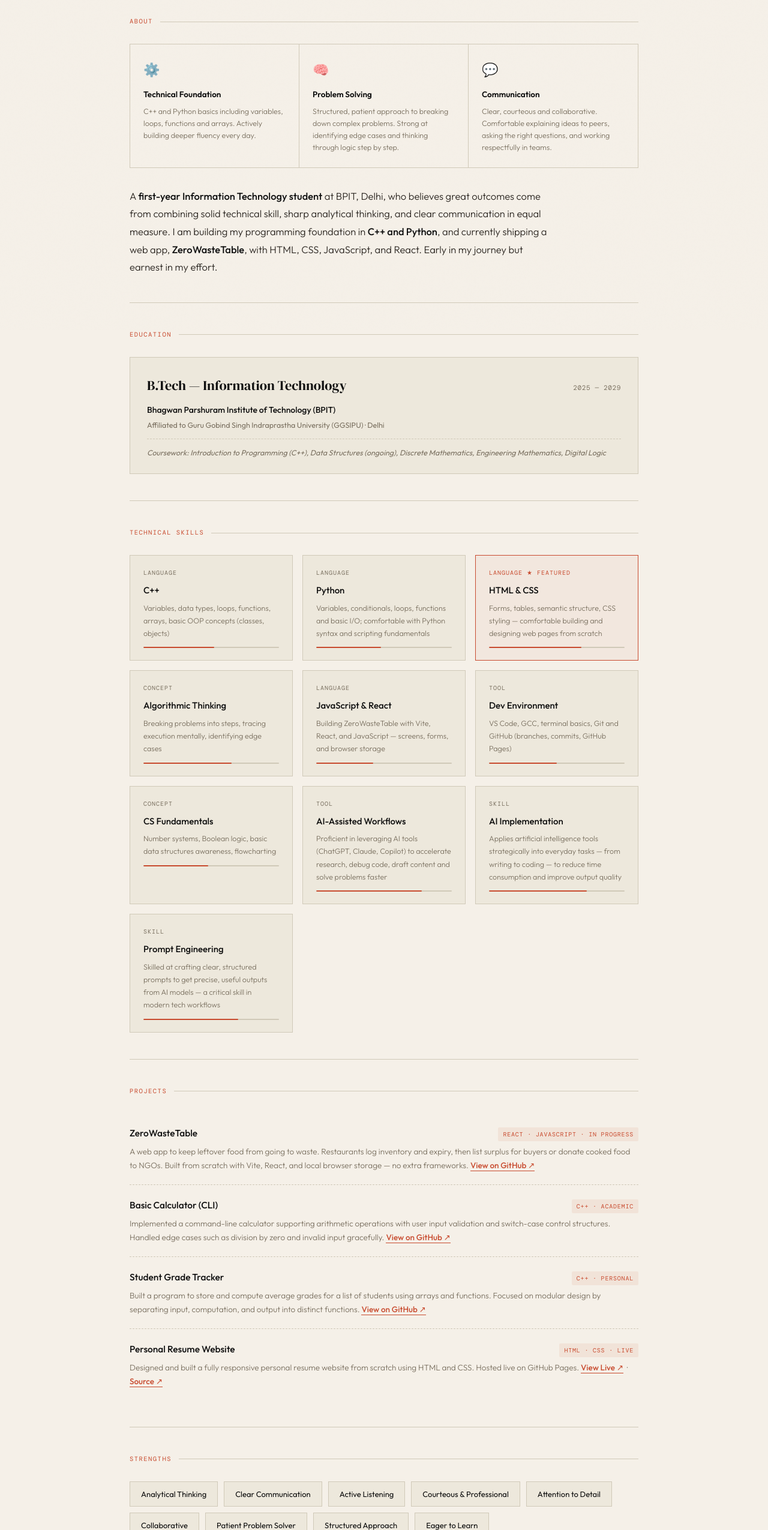
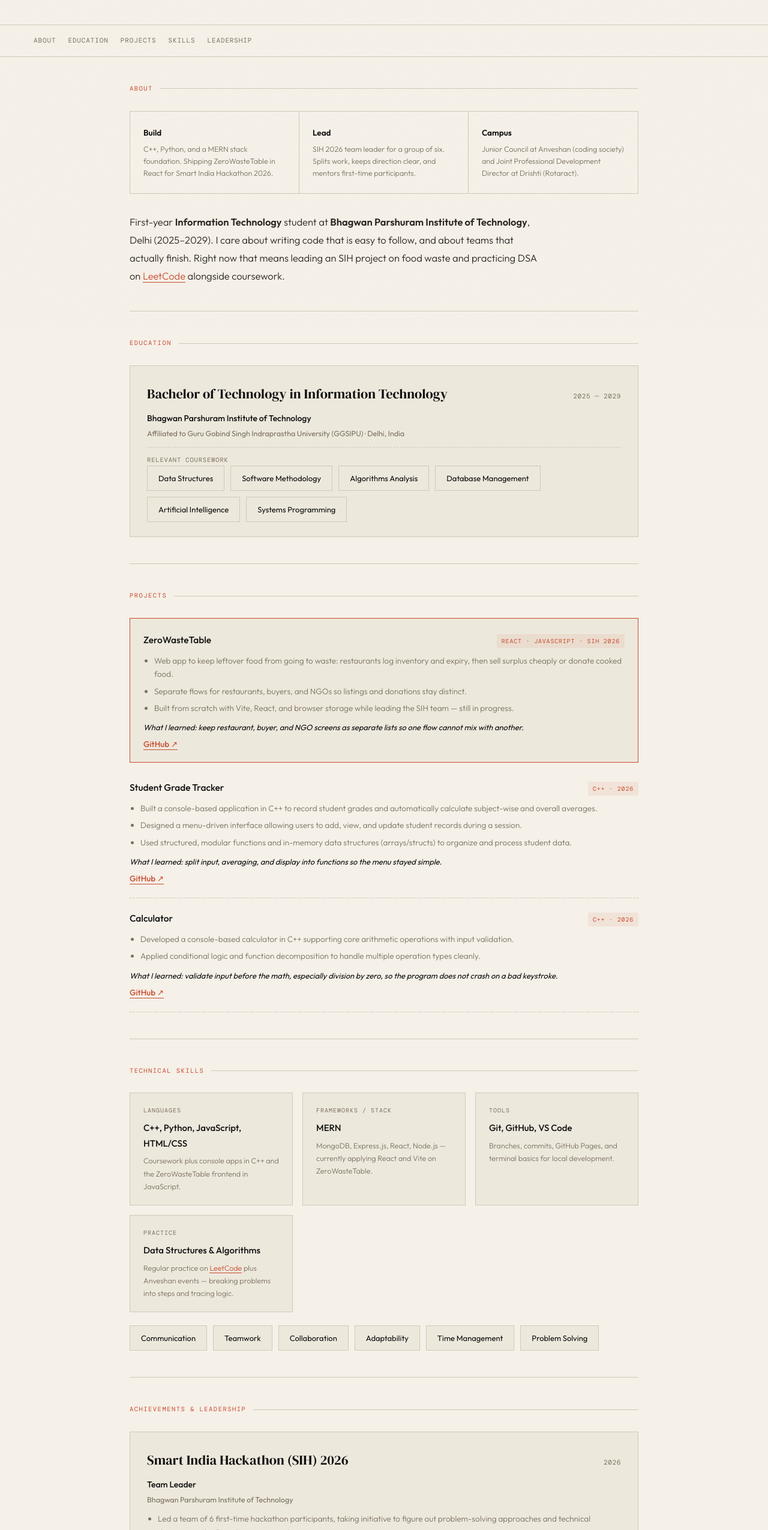
Before and after one commit to Manajain20/RESUME-MANAN-JAIN, a plain HTML site: page index.html in a window 1280 px wide. Shown: the part 250-2800 px from the top of the page at 60% size. Drawn offline with nearby package versions, Linux system fonts and the light colour scheme; a web font is replaced by a local one.

Commit message:
Align the portfolio with the resume and add a PDF download.
Include LeetCode, leadership, ZeroWasteTable, and a downloadable resume file.

```diff
--- a/index.html
+++ b/index.html
@@ -3,211 +3,206 @@
 <head>
   <meta charset="UTF-8" />
   <meta name="viewport" content="width=device-width, initial-scale=1.0"/>
-  <title>Manan Jain — Resume</title>
+  <title>Manan Jain — Portfolio</title>
   <link href="https://fonts.googleapis.com/css2?family=DM+Serif+Display:ital@0;1&family=DM+Mono:wght@300;400;500&family=Outfit:wght@300;400;500;600&display=swap" rel="stylesheet"/>
   <link rel="stylesheet" href="styles.css"/>
-
 </head>
 <body>
 
 <header>
   <div class="name-block">
     <h1>Manan <em>Jain</em></h1>
-    <p class="tagline">First-Year IT Student &nbsp;&middot;&nbsp; Thinker &nbsp;&middot;&nbsp; Communicator &nbsp;&middot;&nbsp; Builder in Progress</p>
+    <p class="tagline">B.Tech IT &nbsp;&middot;&nbsp; SIH 2026 Team Leader &nbsp;&middot;&nbsp; BPIT, Delhi</p>
   </div>
   <div class="contact-block">
-    <div>&#128205; Delhi, India</div>
+    <div>Delhi, India</div>
+    <div><a href="tel:+918700076015">8700076015</a></div>
     <div><a href="mailto:manan20082002@gmail.com">manan20082002@gmail.com</a></div>
-    <div><a href="https://github.com/Manajain20" target="_blank" rel="noopener">github.com/Manajain20</a></div>
-    <div><a href="https://www.linkedin.com/in/manan-jain-89a12937b" target="_blank" rel="noopener">linkedin.com/in/manan-jain</a></div>
+    <div><a href="https://www.linkedin.com/in/manan-jain-89a12937b" target="_blank" rel="noopener">LinkedIn</a></div>
+    <div><a href="https://github.com/Manajain20" target="_blank" rel="noopener">GitHub</a></div>
+    <div><a href="https://leetcode.com/u/Mananjain_20/" target="_blank" rel="noopener">LeetCode</a></div>
+    <div><a class="resume-btn" href="MananJainResume.pdf" download>Download resume</a></div>
   </div>
 </header>
 
+<nav class="site-nav" aria-label="Sections">
+  <a href="#about">About</a>
+  <a href="#education">Education</a>
+  <a href="#projects">Projects</a>
+  <a href="#skills">Skills</a>
+  <a href="#leadership">Leadership</a>
+</nav>
+
 <div class="page">
 
-  <!-- About -->
-  <section>
+  <section id="about">
     <div class="section-label">About</div>
     <div class="pillars">
       <div class="pillar">
-        <div class="pillar-icon">&#9881;&#65039;</div>
-        <div class="pillar-title">Technical Foundation</div>
-        <div class="pillar-desc">C++ and Python basics including variables, loops, functions and arrays. Actively building deeper fluency every day.</div>
+        <div class="pillar-title">Build</div>
+        <div class="pillar-desc">C++, Python, and a MERN stack foundation. Shipping ZeroWasteTable in React for Smart India Hackathon 2026.</div>
       </div>
       <div class="pillar">
-        <div class="pillar-icon">&#129504;</div>
-        <div class="pillar-title">Problem Solving</div>
-        <div class="pillar-desc">Structured, patient approach to breaking down complex problems. Strong at identifying edge cases and thinking through logic step by step.</div>
+        <div class="pillar-title">Lead</div>
+        <div class="pillar-desc">SIH 2026 team leader for a group of six. Splits work, keeps direction clear, and mentors first-time participants.</div>
       </div>
       <div class="pillar">
-        <div class="pillar-icon">&#128172;</div>
-        <div class="pillar-title">Communication</div>
-        <div class="pillar-desc">Clear, courteous and collaborative. Comfortable explaining ideas to peers, asking the right questions, and working respectfully in teams.</div>
+        <div class="pillar-title">Campus</div>
+        <div class="pillar-desc">Junior Council at Anveshan (coding society) and Joint Professional Development Director at Drishti (Rotaract).</div>
       </div>
     </div>
     <p class="about-text">
-      A <strong>first-year Information Technology student</strong> at BPIT, Delhi, who believes great outcomes come from combining solid technical skill, sharp analytical thinking, and clear communication in equal measure. I am building my programming foundation in <strong>C++ and Python</strong>, and currently shipping a web app, <strong>ZeroWasteTable</strong>, with HTML, CSS, JavaScript, and React. Early in my journey but earnest in my effort.
+      First-year <strong>Information Technology</strong> student at <strong>Bhagwan Parshuram Institute of Technology</strong>, Delhi (2025–2029). I care about writing code that is easy to follow, and about teams that actually finish. Right now that means leading an SIH project on food waste and practicing DSA on <a href="https://leetcode.com/u/Mananjain_20/" target="_blank" rel="noopener">LeetCode</a> alongside coursework.
     </p>
   </section>
 
-  <!-- Education -->
-  <section>
+  <section id="education">
     <div class="section-label">Education</div>
     <div class="edu-card">
       <div class="edu-row">
-        <div class="edu-degree">B.Tech &mdash; Information Technology</div>
+        <div class="edu-degree">Bachelor of Technology in Information Technology</div>
         <div class="edu-year">2025 &mdash; 2029</div>
       </div>
-      <div class="edu-college">Bhagwan Parshuram Institute of Technology (BPIT)</div>
-      <div class="edu-university">Affiliated to Guru Gobind Singh Indraprastha University (GGSIPU) &middot; Delhi</div>
-      <div class="edu-note">Coursework: Introduction to Programming (C++), Data Structures (ongoing), Discrete Mathematics, Engineering Mathematics, Digital Logic</div>
-    </div>
-  </section>
-
-  <!-- Technical Skills -->
-  <section>
-    <div class="section-label">Technical Skills</div>
-    <div class="skills-grid">
-      <div class="skill-card">
-        <div class="skill-card-label">Language</div>
-        <div class="skill-card-title">C++</div>
-        <div class="skill-card-desc">Variables, data types, loops, functions, arrays, basic OOP concepts (classes, objects)</div>
-        <div class="skill-bar"><div class="skill-bar-fill" style="width:52%"></div></div>
-      </div>
-      <div class="skill-card">
-        <div class="skill-card-label">Language</div>
-        <div class="skill-card-title">Python</div>
-        <div class="skill-card-desc">Variables, conditionals, loops, functions and basic I/O; comfortable with Python syntax and scripting fundamentals</div>
-        <div class="skill-bar"><div class="skill-bar-fill" style="width:48%"></div></div>
-      </div>
-      <div class="skill-card" style="border-color: var(--accent); background: rgba(200,75,47,0.05);">
-        <div class="skill-card-label" style="color: var(--accent);">Language ★ Featured</div>
-        <div class="skill-card-title">HTML &amp; CSS</div>
-        <div class="skill-card-desc">Forms, tables, semantic structure, CSS styling — comfortable building and designing web pages from scratch</div>
-        <div class="skill-bar"><div class="skill-bar-fill" style="width:68%"></div></div>
-      </div>
-      <div class="skill-card">
-        <div class="skill-card-label">Concept</div>
-        <div class="skill-card-title">Algorithmic Thinking</div>
-        <div class="skill-card-desc">Breaking problems into steps, tracing execution mentally, identifying edge cases</div>
-        <div class="skill-bar"><div class="skill-bar-fill" style="width:65%"></div></div>
-      </div>
-      <div class="skill-card">
-        <div class="skill-card-label">Language</div>
-        <div class="skill-card-title">JavaScript &amp; React</div>
-        <div class="skill-card-desc">Building ZeroWasteTable with Vite, React, and JavaScript — screens, forms, and browser storage</div>
-        <div class="skill-bar"><div class="skill-bar-fill" style="width:42%"></div></div>
-      </div>
-      <div class="skill-card">
-        <div class="skill-card-label">Tool</div>
-        <div class="skill-card-title">Dev Environment</div>
-        <div class="skill-card-desc">VS Code, GCC, terminal basics, Git and GitHub (branches, commits, GitHub Pages)</div>
-        <div class="skill-bar"><div class="skill-bar-fill" style="width:50%"></div></div>
-      </div>
-      <div class="skill-card">
-        <div class="skill-card-label">Concept</div>
-        <div class="skill-card-title">CS Fundamentals</div>
-        <div class="skill-card-desc">Number systems, Boolean logic, basic data structures awareness, flowcharting</div>
-        <div class="skill-bar"><div class="skill-bar-fill" style="width:48%"></div></div>
-      </div>
-      <div class="skill-card">
-        <div class="skill-card-label">Tool</div>
-        <div class="skill-card-title">AI-Assisted Workflows</div>
-        <div class="skill-card-desc">Proficient in leveraging AI tools (ChatGPT, Claude, Copilot) to accelerate research, debug code, draft content and solve problems faster</div>
-        <div class="skill-bar"><div class="skill-bar-fill" style="width:78%"></div></div>
-      </div>
-      <div class="skill-card">
-        <div class="skill-card-label">Skill</div>
-        <div class="skill-card-title">AI Implementation</div>
-        <div class="skill-card-desc">Applies artificial intelligence tools strategically into everyday tasks — from writing to coding — to reduce time consumption and improve output quality</div>
-        <div class="skill-bar"><div class="skill-bar-fill" style="width:72%"></div></div>
-      </div>
-      <div class="skill-card">
-        <div class="skill-card-label">Skill</div>
-        <div class="skill-card-title">Prompt Engineering</div>
-        <div class="skill-card-desc">Skilled at crafting clear, structured prompts to get precise, useful outputs from AI models — a critical skill in modern tech workflows</div>
-        <div class="skill-bar"><div class="skill-bar-fill" style="width:70%"></div></div>
+      <div class="edu-college">Bhagwan Parshuram Institute of Technology</div>
+      <div class="edu-university">Affiliated to Guru Gobind Singh Indraprastha University (GGSIPU) &middot; Delhi, India</div>
+      <div class="edu-note">Relevant Coursework</div>
+      <div class="traits-list coursework">
+        <div class="trait">Data Structures</div>
+        <div class="trait">Software Methodology</div>
+        <div class="trait">Algorithms Analysis</div>
+        <div class="trait">Database Management</div>
+        <div class="trait">Artificial Intelligence</div>
+        <div class="trait">Systems Programming</div>
       </div>
     </div>
   </section>
 
-  <!-- Projects -->
-  <section>
+  <section id="projects">
     <div class="section-label">Projects</div>
 
-    <div class="project-item">
+    <div class="project-item featured">
       <div class="project-header">
         <span class="project-name">ZeroWasteTable</span>
-        <span class="project-tag">React &middot; JavaScript &middot; In progress</span>
+        <span class="project-tag">React &middot; JavaScript &middot; SIH 2026</span>
       </div>
-      <div class="project-desc">A web app to keep leftover food from going to waste. Restaurants log inventory and expiry, then list surplus for buyers or donate cooked food to NGOs. Built from scratch with Vite, React, and local browser storage — no extra frameworks. <a href="https://github.com/Manajain20/ZeroWasteTable" target="_blank" rel="noopener">View on GitHub &#8599;</a></div>
-    </div>
-
-    <div class="project-item">
-      <div class="project-header">
-        <span class="project-name">Basic Calculator (CLI)</span>
-        <span class="project-tag">C++ &middot; Academic</span>
-      </div>
-      <div class="project-desc">Implemented a command-line calculator supporting arithmetic operations with user input validation and switch-case control structures. Handled edge cases such as division by zero and invalid input gracefully. <a href="https://github.com/Manajain20/Basic-Calculator" target="_blank" rel="noopener">View on GitHub &#8599;</a></div>
+      <ul class="bullet-list">
+        <li>Web app to keep leftover food from going to waste: restaurants log inventory and expiry, then sell surplus cheaply or donate cooked food.</li>
+        <li>Separate flows for restaurants, buyers, and NGOs so listings and donations stay distinct.</li>
+        <li>Built from scratch with Vite, React, and browser storage while leading the SIH team — still in progress.</li>
+      </ul>
+      <p class="learn-note">What I learned: keep restaurant, buyer, and NGO screens as separate lists so one flow cannot mix with another.</p>
+      <p class="project-desc"><a href="https://github.com/Manajain20/ZeroWasteTable" target="_blank" rel="noopener">GitHub &#8599;</a></p>
     </div>
 
     <div class="project-item">
       <div class="project-header">
         <span class="project-name">Student Grade Tracker</span>
-        <span class="project-tag">C++ &middot; Personal</span>
+        <span class="project-tag">C++ &middot; 2026</span>
       </div>
-      <div class="project-desc">Built a program to store and compute average grades for a list of students using arrays and functions. Focused on modular design by separating input, computation, and output into distinct functions. <a href="https://github.com/Manajain20/Student-Grade-Tracker" target="_blank" rel="noopener">View on GitHub &#8599;</a></div>
+      <ul class="bullet-list">
+        <li>Built a console-based application in C++ to record student grades and automatically calculate subject-wise and overall averages.</li>
+        <li>Designed a menu-driven interface allowing users to add, view, and update student records during a session.</li>
+        <li>Used structured, modular functions and in-memory data structures (arrays/structs) to organize and process student data.</li>
+      </ul>
+      <p class="learn-note">What I learned: split input, averaging, and display into functions so the menu stayed simple.</p>
+      <p class="project-desc"><a href="https://github.com/Manajain20/Student-Grade-Tracker" target="_blank" rel="noopener">GitHub &#8599;</a></p>
     </div>
 
     <div class="project-item">
       <div class="project-header">
-        <span class="project-name">Personal Resume Website</span>
-        <span class="project-tag">HTML &middot; CSS &middot; Live</span>
+        <span class="project-name">Calculator</span>
+        <span class="project-tag">C++ &middot; 2026</span>
       </div>
-      <div class="project-desc">Designed and built a fully responsive personal resume website from scratch using HTML and CSS. Hosted live on GitHub Pages. <a href="https://manajain20.github.io/RESUME-MANAN-JAIN/" target="_blank" rel="noopener">View Live &#8599;</a> &nbsp;&middot;&nbsp; <a href="https://github.com/Manajain20/RESUME-MANAN-JAIN" target="_blank" rel="noopener">Source &#8599;</a></div>
+      <ul class="bullet-list">
+        <li>Developed a console-based calculator in C++ supporting core arithmetic operations with input validation.</li>
+        <li>Applied conditional logic and function decomposition to handle multiple operation types cleanly.</li>
+      </ul>
+      <p class="learn-note">What I learned: validate input before the math, especially division by zero, so the program does not crash on a bad keystroke.</p>
+      <p class="project-desc"><a href="https://github.com/Manajain20/Basic-Calculator" target="_blank" rel="noopener">GitHub &#8599;</a></p>
     </div>
   </section>
 
-  <!-- Strengths -->
-  <section>
-    <div class="section-label">Strengths</div>
-    <div class="traits-list">
-      <div class="trait">Analytical Thinking</div>
-      <div class="trait">Clear Communication</div>
-      <div class="trait">Active Listening</div>
-      <div class="trait">Courteous &amp; Professional</div>
-      <div class="trait">Attention to Detail</div>
-      <div class="trait">Collaborative</div>
-      <div class="trait">Patient Problem Solver</div>
-      <div class="trait">Structured Approach</div>
-      <div class="trait">Eager to Learn</div>
+  <section id="skills">
+    <div class="section-label">Technical Skills</div>
+    <div class="skills-grid">
+      <div class="skill-card">
+        <div class="skill-card-label">Languages</div>
+        <div class="skill-card-title">C++, Python, JavaScript, HTML/CSS</div>
+        <div class="skill-card-desc">Coursework plus console apps in C++ and the ZeroWasteTable frontend in JavaScript.</div>
+      </div>
+      <div class="skill-card">
+        <div class="skill-card-label">Frameworks / Stack</div>
+        <div class="skill-card-title">MERN</div>
+        <div class="skill-card-desc">MongoDB, Express.js, React, Node.js — currently applying React and Vite on ZeroWasteTable.</div>
+      </div>
+      <div class="skill-card">
+        <div class="skill-card-label">Tools</div>
+        <div class="skill-card-title">Git, GitHub, VS Code</div>
+        <div class="skill-card-desc">Branches, commits, GitHub Pages, and terminal basics for local development.</div>
+      </div>
+      <div class="skill-card">
+        <div class="skill-card-label">Practice</div>
+        <div class="skill-card-title">Data Structures &amp; Algorithms</div>
+        <div class="skill-card-desc">Regular practice on <a href="https://leetcode.com/u/Mananjain_20/" target="_blank" rel="noopener">LeetCode</a> plus Anveshan events — breaking problems into steps and tracing logic.</div>
+      </div>
+    </div>
+    <div class="traits-list soft-skills">
+      <div class="trait">Communication</div>
+      <div class="trait">Teamwork</div>
+      <div class="trait">Collaboration</div>
+      <div class="trait">Adaptability</div>
+      <div class="trait">Time Management</div>
+      <div class="trait">Problem Solving</div>
     </div>
   </section>
 
-  <!-- Extracurriculars -->
-  <section>
-    <div class="section-label">Extracurriculars &amp; Interests</div>
-    <div class="skills-grid">
-      <div class="skill-card">
-        <div class="skill-card-label">Interest</div>
-        <div class="skill-card-title">Competitive Programming</div>
-        <div class="skill-card-desc">Exploring beginner problems on Codeforces and LeetCode to sharpen algorithmic thinking</div>
+  <section id="leadership">
+    <div class="section-label">Achievements &amp; Leadership</div>
+    <div class="stack">
+
+      <div class="edu-card">
+        <div class="edu-row">
+          <div class="edu-degree">Smart India Hackathon (SIH) 2026</div>
+          <div class="edu-year">2026</div>
+        </div>
+        <div class="edu-college">Team Leader</div>
+        <div class="edu-university">Bhagwan Parshuram Institute of Technology</div>
+        <ul class="bullet-list">
+          <li>Led a team of 6 first-time hackathon participants, taking initiative to figure out problem-solving approaches and technical direction on the fly with no prior roadmap.</li>
+          <li>Coordinated task division and kept the team aligned under time pressure, mentoring teammates unfamiliar with the hackathon process.</li>
+          <li>Product in progress: ZeroWasteTable, a web app for surplus food from restaurants to buyers and NGOs.</li>
+        </ul>
       </div>
-      <div class="skill-card">
-        <div class="skill-card-label">Activity</div>
-        <div class="skill-card-title">Debate &amp; Discussion</div>
-        <div class="skill-card-desc">Participated in school-level debates; comfortable articulating and defending structured arguments in front of an audience</div>
+
+      <div class="edu-card">
+        <div class="edu-row">
+          <div class="edu-degree">Anveshan (Coding Society)</div>
+          <div class="edu-year">2025 &mdash; Present</div>
+        </div>
+        <div class="edu-college">Junior Council Member</div>
+        <div class="edu-university">Bhagwan Parshuram Institute of Technology</div>
+        <ul class="bullet-list">
+          <li>Serve as a Junior Council member of the college’s coding society, supporting the planning and execution of 5+ coding events and 2 workshops for students.</li>
+        </ul>
       </div>
-      <div class="skill-card">
-        <div class="skill-card-label">Interest</div>
-        <div class="skill-card-title">Technology Reading</div>
-        <div class="skill-card-desc">Regularly reading about software development, computer history, and how modern systems are built</div>
+
+      <div class="edu-card">
+        <div class="edu-row">
+          <div class="edu-degree">Drishti (Rotaract Society)</div>
+          <div class="edu-year">2025 &mdash; Present</div>
+        </div>
+        <div class="edu-college">Joint Professional Development Director</div>
+        <div class="edu-university">Bhagwan Parshuram Institute of Technology</div>
+        <ul class="bullet-list">
+          <li>Serve as Joint Professional Development Director, co-organizing professional development initiatives and events for club members.</li>
+        </ul>
       </div>
+
     </div>
   </section>
 
   <footer>
-    resume-MananJain &nbsp;&middot;&nbsp; BPIT &middot; GGSIPU &nbsp;&middot;&nbsp; Delhi, India
+    Manan Jain &nbsp;&middot;&nbsp; BPIT &middot; GGSIPU &nbsp;&middot;&nbsp; Delhi, India
   </footer>
 
 </div>
--- a/styles.css
+++ b/styles.css
@@ -82,6 +82,48 @@ header {
 
 .contact-block a:hover { border-color: var(--accent); }
 
+.resume-btn {
+  display: inline-block;
+  margin-top: 8px;
+  padding: 6px 12px;
+  border: 1px solid var(--accent);
+  color: var(--paper) !important;
+  background: var(--accent);
+  border-bottom: none !important;
+  letter-spacing: 0.06em;
+  text-transform: uppercase;
+  font-size: 10px;
+}
+
+.resume-btn:hover {
+  background: var(--ink);
+  border-color: var(--ink);
+}
+
+.site-nav {
+  display: flex;
+  flex-wrap: wrap;
+  gap: 8px 20px;
+  padding: 16px 56px;
+  border-bottom: 1px solid var(--line);
+  font-family: var(--mono);
+  font-size: 11px;
+  letter-spacing: 0.08em;
+  text-transform: uppercase;
+}
+
+.site-nav a {
+  color: var(--muted);
+  text-decoration: none;
+  border-bottom: 1px solid transparent;
+  transition: color 0.2s, border-color 0.2s;
+}
+
+.site-nav a:hover {
+  color: var(--accent);
+  border-color: var(--accent);
+}
+
 .page {
   max-width: 960px;
   margin: 0 auto;
@@ -153,9 +195,10 @@ section:last-child { border-bottom: none; }
   font-weight: 300;
 }
 
-.about-text strong {
-  font-weight: 500;
-  color: var(--ink);
+.about-text a {
+  color: var(--accent);
+  text-decoration: none;
+  border-bottom: 1px solid var(--accent);
 }
 
 .skills-grid {
@@ -196,6 +239,12 @@ section:last-child { border-bottom: none; }
   font-size: 12.5px;
   color: var(--muted);
   font-weight: 300;
+}
+
+.skill-card-desc a {
+  color: var(--accent);
+  text-decoration: none;
+  border-bottom: 1px solid var(--accent);
 }
 
 .skill-bar {
@@ -254,11 +303,36 @@ section:last-child { border-bottom: none; }
 
 .edu-note {
   margin-top: 12px;
-  font-size: 12.5px;
   color: var(--muted);
-  font-style: italic;
   border-top: 1px dashed var(--line);
   padding-top: 12px;
+  font-family: var(--mono);
+  font-size: 10.5px;
+  letter-spacing: 0.08em;
+  text-transform: uppercase;
+}
+
+.stack {
+  display: flex;
+  flex-direction: column;
+  gap: 16px;
+}
+
+.bullet-list {
+  margin-top: 10px;
+  padding-left: 18px;
+  font-family: var(--sans);
+  font-size: 13.5px;
+  font-style: normal;
+  letter-spacing: 0;
+  text-transform: none;
+  color: var(--muted);
+  font-weight: 300;
+  line-height: 1.65;
+}
+
+.bullet-list li + li {
+  margin-top: 6px;
 }
 
 .project-item {
@@ -266,7 +340,17 @@ section:last-child { border-bottom: none; }
   border-bottom: 1px dashed var(--line);
 }
 
-.project-item:last-child { border-bottom: none; }
+.project-item.featured {
+  padding: 22px 22px 18px;
+  background: var(--cream);
+  border: 1px solid var(--line);
+  border-color: var(--accent);
+  margin-bottom: 8px;
+}
+
+.traits-list.soft-skills {
+  margin-top: 22px;
+}
 
 .project-header {
   display: flex;
@@ -307,6 +391,14 @@ section:last-child { border-bottom: none; }
   font-weight: 500;
 }
 
+.learn-note {
+  margin-top: 10px;
+  font-size: 13px;
+  color: var(--ink);
+  font-style: italic;
+  font-weight: 400;
+}
+
 .traits-list {
   display: flex;
   flex-wrap: wrap;
@@ -343,7 +435,7 @@ footer {
 @media print { body::before { display: none; } }
 
 @media (max-width: 700px) {
-  header, .page { padding-left: 24px; padding-right: 24px; }
+  header, .page, .site-nav { padding-left: 24px; padding-right: 24px; }
   header { grid-template-columns: 1fr; }
   .contact-block { text-align: left; }
   .pillars { grid-template-columns: 1fr; }
```
Also changed, not shown: 1 other file.
